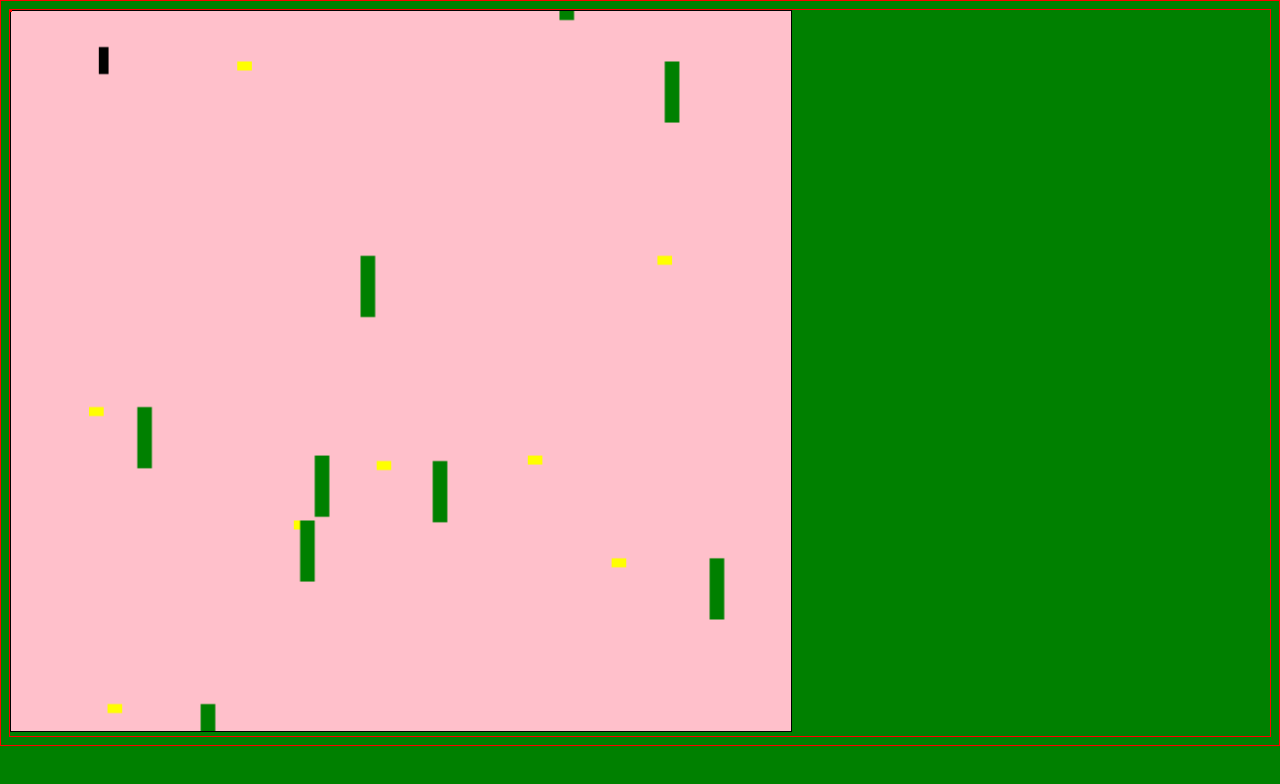
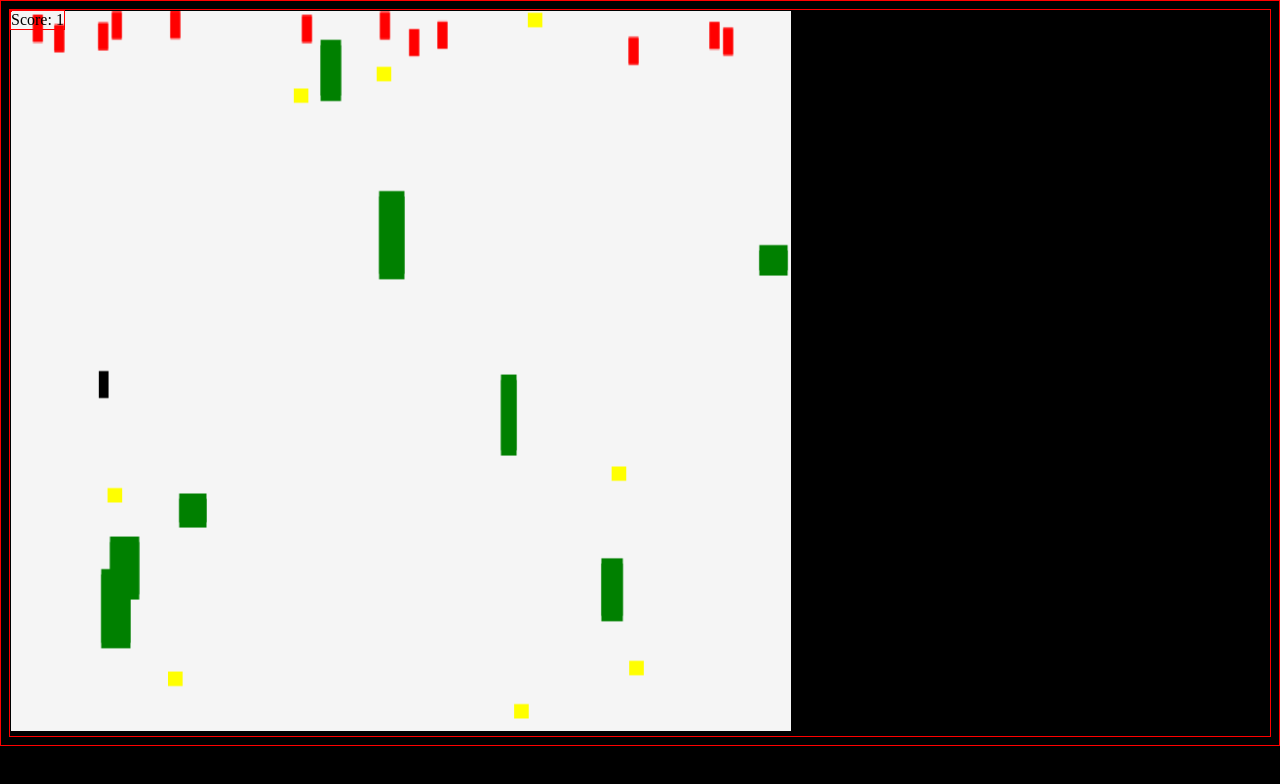
Before and after one commit to asadrm63/game-project, a plain HTML site: page index.html in a window 1280 px wide. Drawn offline with Linux system fonts and the light colour scheme.

Commit message:
added more functions

```diff
--- a/script.js
+++ b/script.js
@@ -7,10 +7,15 @@ const stage = [];
 
 
 // ctx.beginPath();
-// ctx.rect(20, 40, 12, 40);
+// ctx.rect(20, 40, 12, 40);x
 // ctx.fillStyle = "#FF0000";
 // ctx.fill();
 // ctx.closePath();
+
+function randomInteger(min, max) {
+  return Math.floor(Math.random() * (max - min + 1)) + min;
+  }
+
 
 function drawRect(obj) {
     ctx.fillStyle = obj.color;
@@ -23,7 +28,7 @@ function drawRect(obj) {
   // need to keep skier restricted to screen
 let skier = {
     x: 90,
-    y: 20,
+    y: 200,
     w:10,
     h:15,
     speed: 5,
@@ -31,14 +36,32 @@ let skier = {
     onEnterFrame() {
       if(skier.left) {
         skier.x -= skier.speed
+        stage.forEach((item) => (item.x += 3));
+
       }
       if(skier.right) {
         skier.x += skier.speed
+        stage.forEach((item) => (item.x -= 3));
+      }
+
+      // keeps skier in frame
+      if (skier.x  > 750 ) {
+        skier.x = 750
+      }
+
+      if (skier.x  <50 ) {
+        skier.x = 50
       }
 
     }
   };
+
+
+  // ? How do u win this game ?
+  // have timer must get 100 points in 2 mins || must travel cetain distance in time
+  // ?how to increase score coins, lose score
 // ? how to make the x cordinate of coin spread out more
+//  have enemies, hwo would approch
 
 
 class Tree {
@@ -46,8 +69,8 @@ class Tree {
     this.color = 'green';
     this.x = randomInteger(7.5, 792.5)
     this.y =400
-    this.w = 15;
-    this.h = 34;
+    this.w = randomInteger(10, 30);
+    this.h = randomInteger(10, 60);
     stage.push(this);
   }
   onEnterFrame(){
@@ -56,24 +79,78 @@ class Tree {
 
     // changed to - ,now its moving upward
     this.y -=3;
-    // if(this.x < -50 || this.y > 300) {
-    //   this.destroy();
-    // }
+
     if(isColliding(skier, this)){
-      // this.destroy();
-      this.y +=3 ;
-      //change speed when colliding
-  0    // scoreElement.innerText = `Score: ${score}`;
-    }
-  }
-  destroy() {
-     stage.splice(stage.indexOf(this), 1);
+      console.log(stage)
+      // pauses screen when colliding
+      stage.forEach((item) => (item.y += 3));
+      --score
+      }
   }
 }
-function randomInteger(min, max) {
-   return Math.floor(Math.random() * (max - min + 1)) + min;
-   }
 
+
+
+
+class Enemy {
+  constructor() {
+    this.color = 'red';
+    this.x = randomInteger(7.5, 792.5)
+    this.y =0
+    this.w = 10;
+    this.h = 15;
+    stage.push(this);
+  }
+  onEnterFrame(){
+        // can use this for moving left or right
+    // this.x -= 3;
+
+    // changed to - ,now its moving upward
+    this.y +=.05;
+
+    if(isColliding(skier, this)){
+      console.log(stage)
+      // pauses screen when colliding
+      stage.forEach((item) => (item.y += 3));
+      }
+  }
+}
+
+
+// let enemy = {
+//   x: 100,  // starting x position
+//   y: 100,  // starting y position
+//   speed: 2,  // movement speed
+//   follow: function(target) {
+//     // calculate direction vector towards target
+//     let dx = target.x - this.x;
+//     let dy = target.y - this.y;
+//     let len = Math.sqrt(dx*dx + dy*dy);
+//     dx /= len;
+//     dy /= len;
+
+//     // move towards target
+//     this.x += dx * this.speed;
+//     this.y += dy * this.speed;
+//   }
+// };
+
+// function animate() {
+//   requestAnimationFrame(animate);
+
+//   // update character position
+
+//   // draw character on canvas
+
+//   // update enemy position
+//   enemy.follow(skier);
+
+//   // draw enemy on canvas
+//   context.fillStyle = 'red';
+//   context.fillRect(enemy.x, enemy.y, 20, 20);
+// }
+
+// animate();
 
   class Coin {
     constructor() {
@@ -121,7 +198,7 @@ function clearScreen() {
       ///?????
     } else if (e.key === 'ArrowRight'){
       // skier.x += skier.speed
-      skier.right =true;
+      skier.right =true;x
     }
   })
 
@@ -148,7 +225,16 @@ function clearScreen() {
   const FPS = 30;
   function draw() {
     clearScreen();
-    if(Math.random() > .9) new Coin, new Tree;
+
+
+    if(Math.random() > .9) new Coin, new Enemy;
+    stage.forEach(obj => {
+      drawRect(obj);
+      obj.onEnterFrame();
+    });
+
+
+    if(Math.random() > .9 && !(isColliding(skier, Tree)))  new Tree;
     stage.forEach(obj => {
       drawRect(obj);
       obj.onEnterFrame();
@@ -157,30 +243,12 @@ function clearScreen() {
     skier.onEnterFrame();
   }
   draw();
-  setInterval(draw, 1000 / FPS);
+  let gameLoop = setInterval(draw, 1000 / FPS);
 
 // function updateGame() {
 //     // Move the skier down the slope
 //     skier.y += skier.speed;
 // }
-
-
-// ? how to make it seem like auto scroll
-      //have y increase auto
-
-// ?  need to have way of detecting if coins collected
-
-//add score
 // add levels
 //
-
-// add obstacles
-
 // add enemy
-
-// alternative to sking
-    // running down a mountain/pyramid
-
-
-
-//
--- a/style.css
+++ b/style.css
@@ -4,11 +4,15 @@
    border: 1px solid red;
 }
 
+body{
+   background-color:black;
+}
 canvas{
 border: 1px solid black;
 width:780px;
 height:720px;
-background-color: pink;
+background-color: whitesmoke;
+justify-content: center;
 }
 
 #score {
@@ -18,7 +22,3 @@ background-color: pink;
 #speed {
    position:absolute;
   }
-
-body{
-   background-color:green;
-}
```
